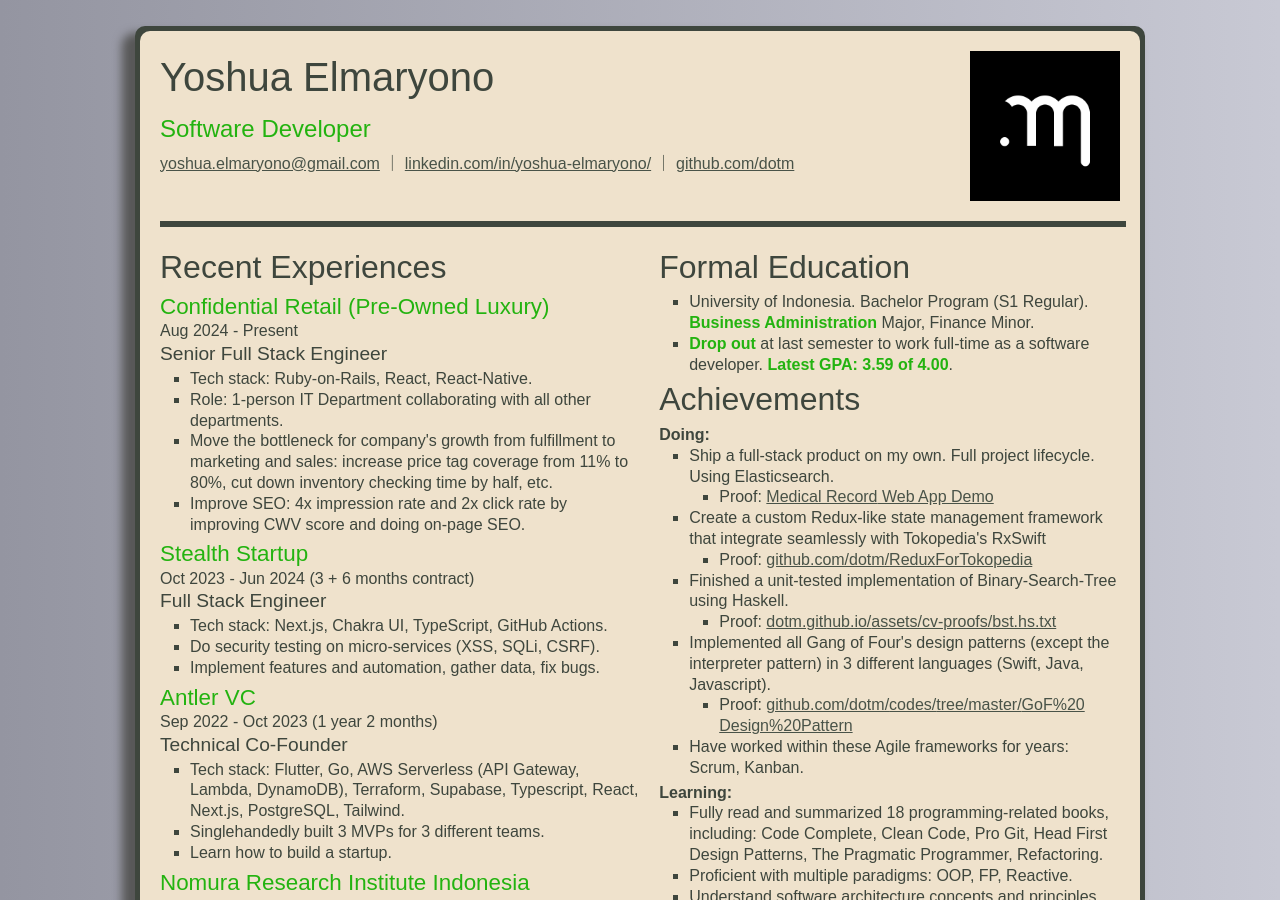
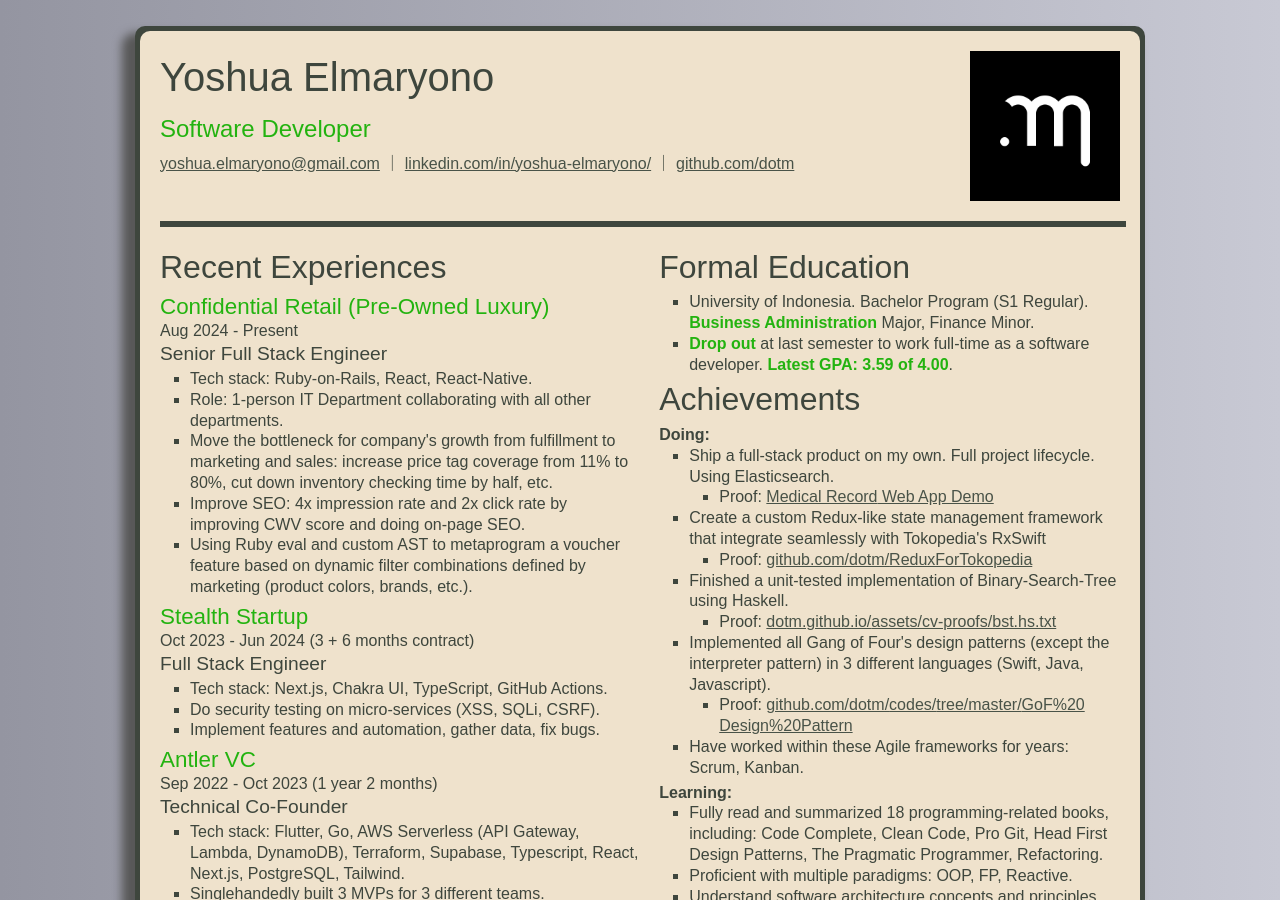
Before and after one commit to dotm/dotm.github.io, a Jekyll site: the page cv.html, which Jekyll copies as it is, in a window 1280 px wide and 900 px high. Built offline with Jekyll 4.4.1, drawn with Linux system fonts in a browser that asks for light colours.

Commit message:
update cv

```diff
--- a/cv.html
+++ b/cv.html
@@ -53,6 +53,7 @@
                 <li>Role: 1-person IT Department collaborating with all other departments.</li>
                 <li>Move the bottleneck for company's growth from fulfillment to marketing and sales: increase price tag coverage from 11% to 80%, cut down inventory checking time by half, etc.</li>
                 <li>Improve SEO: 4x impression rate and 2x click rate by improving CWV score and doing on-page SEO.</li>
+                <li>Using Ruby eval and custom AST to metaprogram a voucher feature based on dynamic filter combinations defined by marketing (product colors, brands, etc.).</li>
               </ul>
             </section>
 
```
